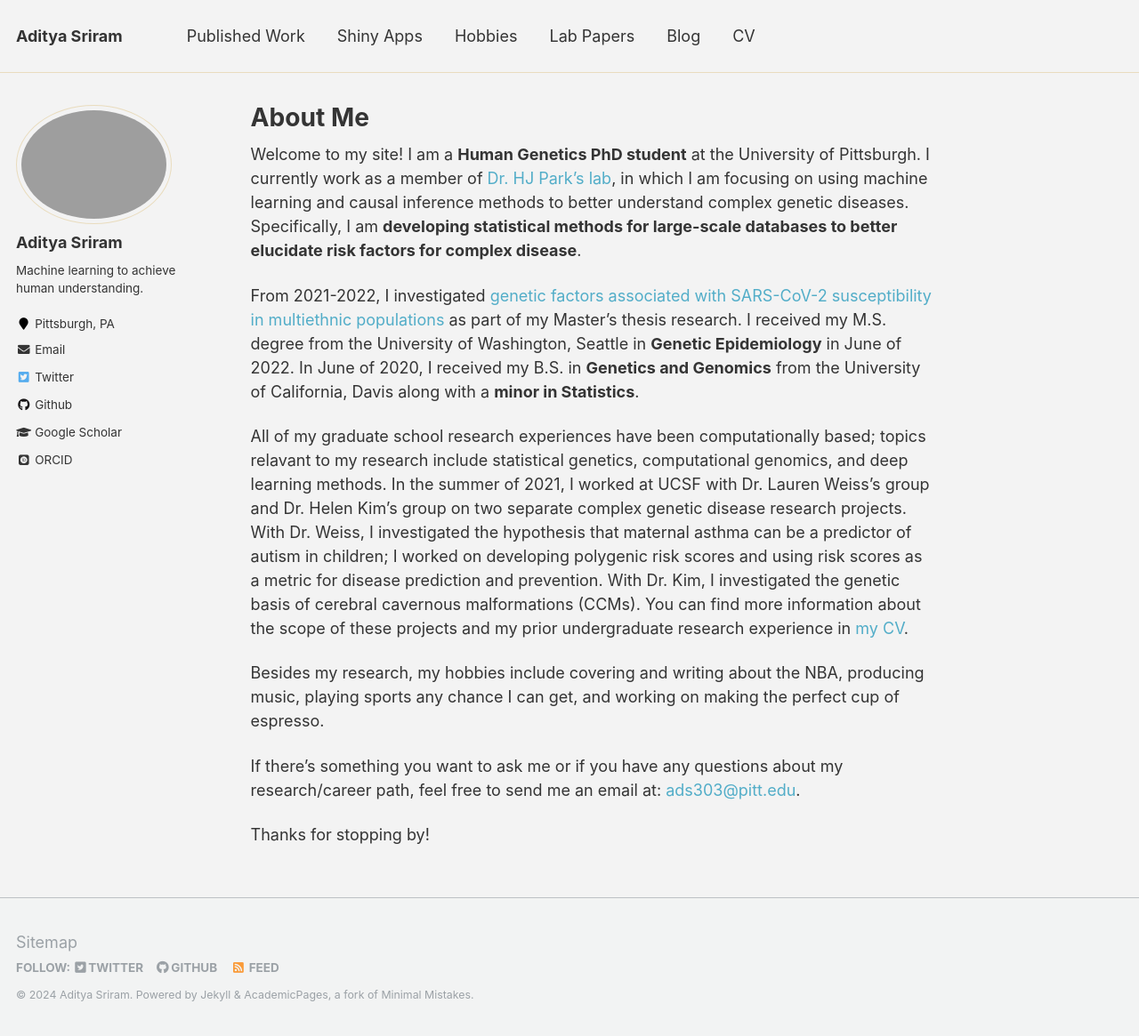
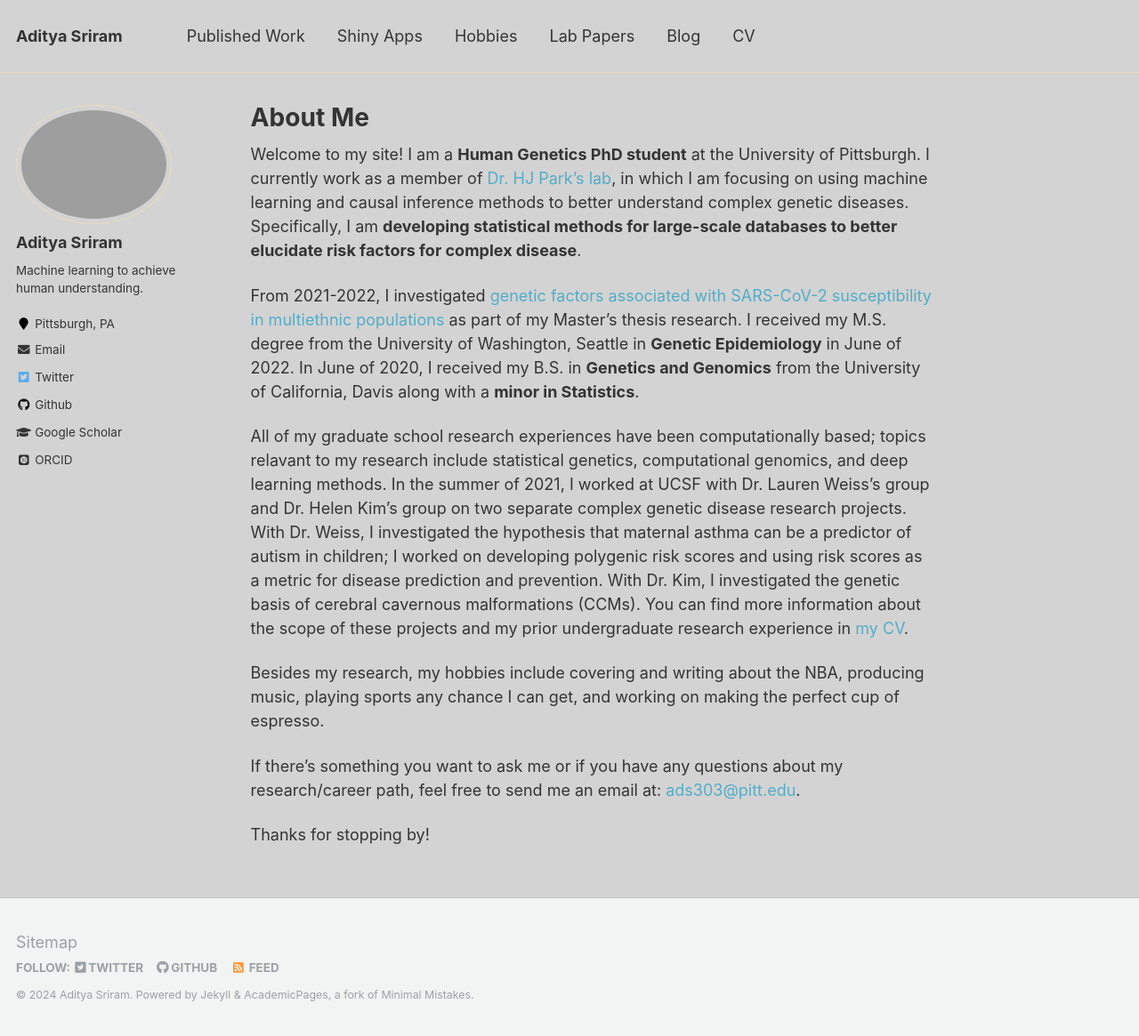
Before and after one commit to ads303/ads303.github.io, a Jekyll site: the page built from _pages/about.md, in a window 1280 px wide and 1165 px high. Shown: the whole window at 89% size. Built offline with Jekyll 4.4.1, drawn with Linux system fonts in a browser that asks for light colours; some web fonts are replaced.

Commit message:
Update _variables.scss
f3f3f3 -> d3d3d3 for background

231e18  -> light blue color for highlight 00

```diff
--- a/_sass/_variables.scss
+++ b/_sass/_variables.scss
@@ -54,7 +54,7 @@ $light-gray                 : mix(#fff, $gray, 50%);
 $lighter-gray               : mix(#fff, $gray, 90%);
 
 $body-color                 : #fff;
-$background-color: #f3f3f3 !default;
+$background-color: #d3d3d3 !default;
 $code-background-color      : #fafafa;
 $code-background-color-dark : $light-gray;
 $text-color: #343434 !default;
@@ -69,7 +69,7 @@ $danger-color               : #ee5f5b;
 $info-color                 : #52adc8;
 
 /* dirt syntax highlighting (base16) */
-$base00: #231e18 !default;
+$base00: #c9def0 !default;
 $base01: #302b25 !default;
 $base02: #48413a !default;
 $base03: #9d8b70 !default;
```
